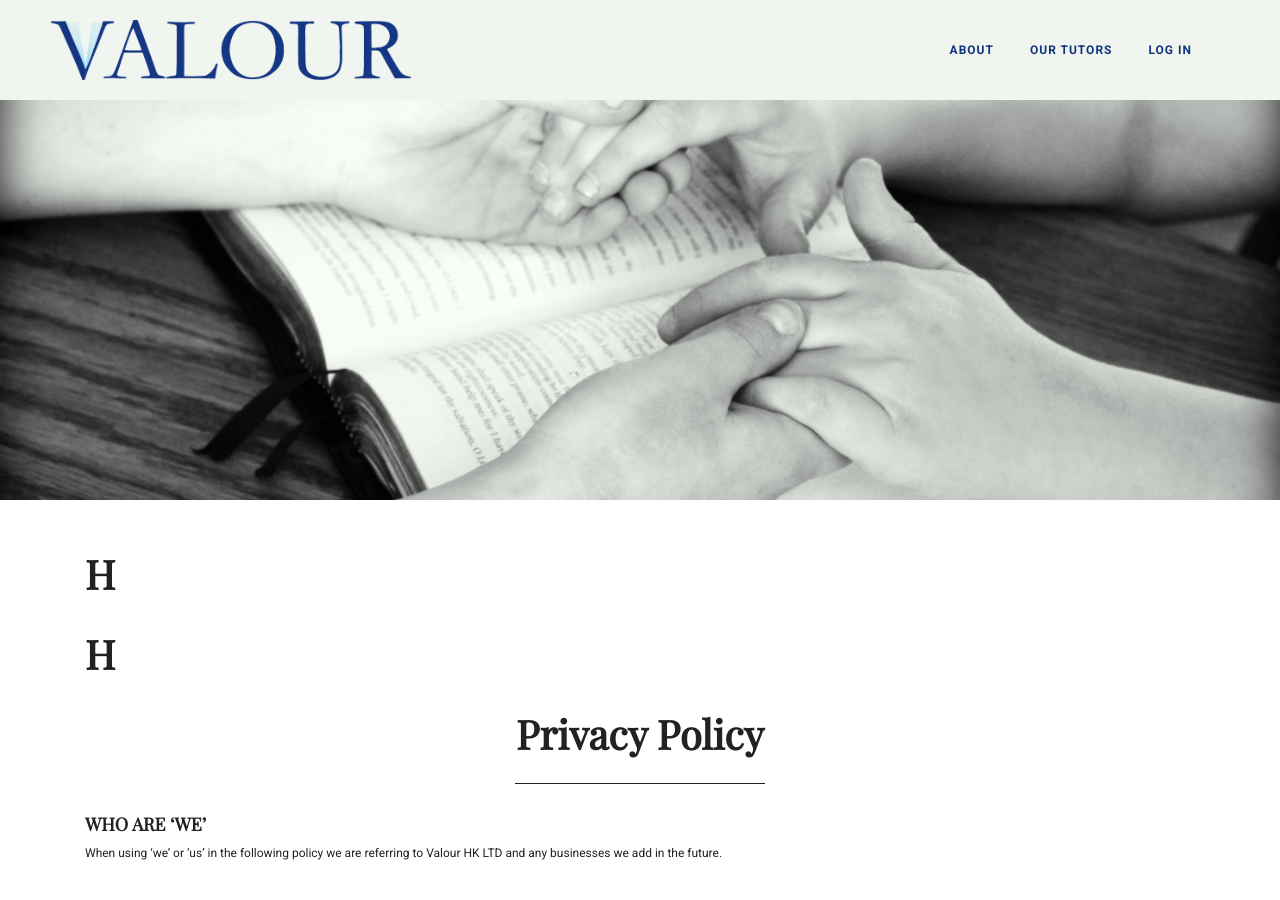
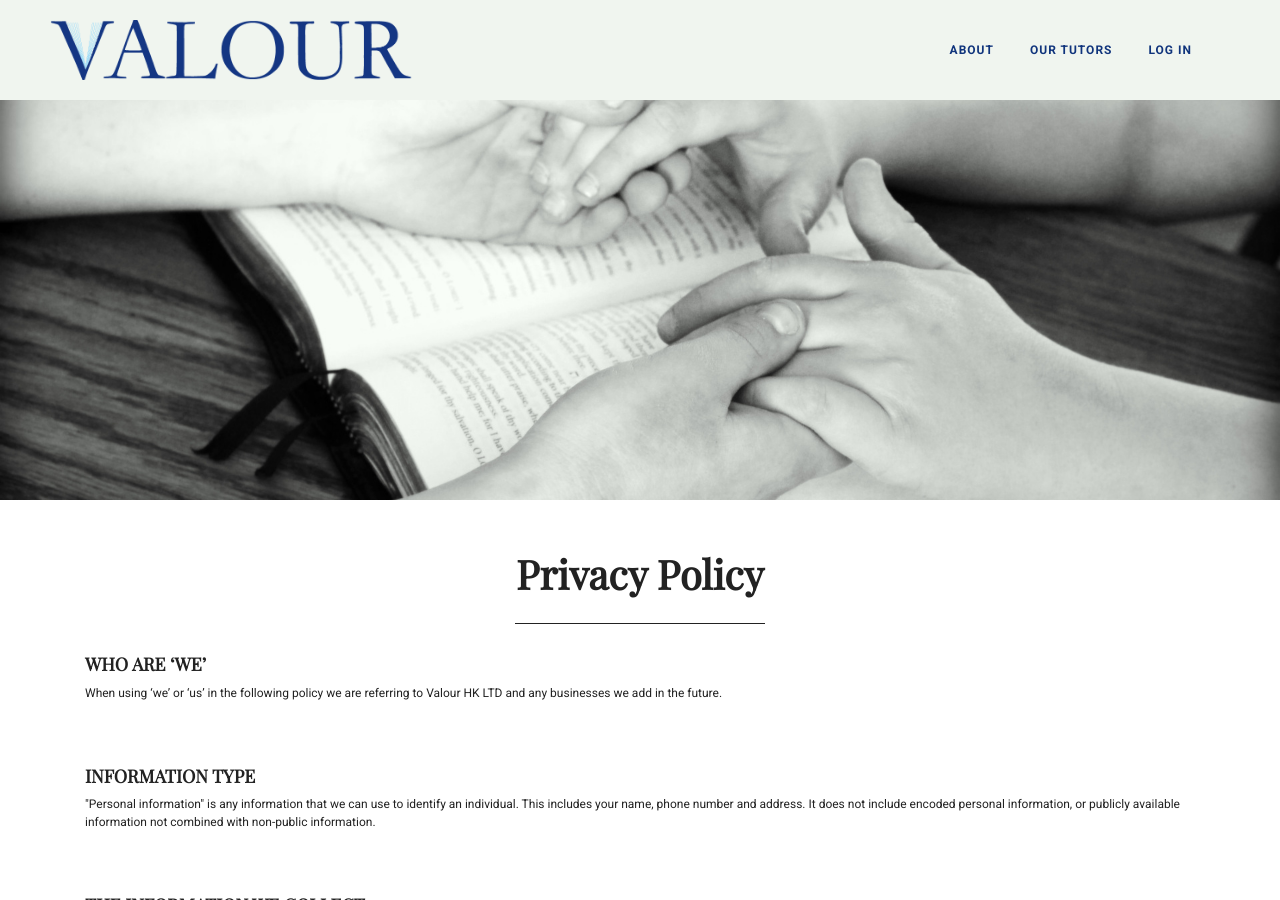
Before and after one commit to tutorcruncher-sites/valour-hk, a Jekyll site: the page built from privacy.html, in a window 1280 px wide and 900 px high. Built offline with Jekyll 4.4.1, drawn with Linux system fonts in a browser that asks for light colours.

Commit message:
Update privacy.html

```diff
--- a/privacy.html
+++ b/privacy.html
@@ -12,8 +12,6 @@ layout: privacy
   <div class="container">
     <div class="row">
       <div class="col-lg-12">
-        <h1>H</h1><br>
-        <h1>H</h1><br>
         <h1 class="text-center">Privacy Policy</h1>
         <hr>
       </div>
```
